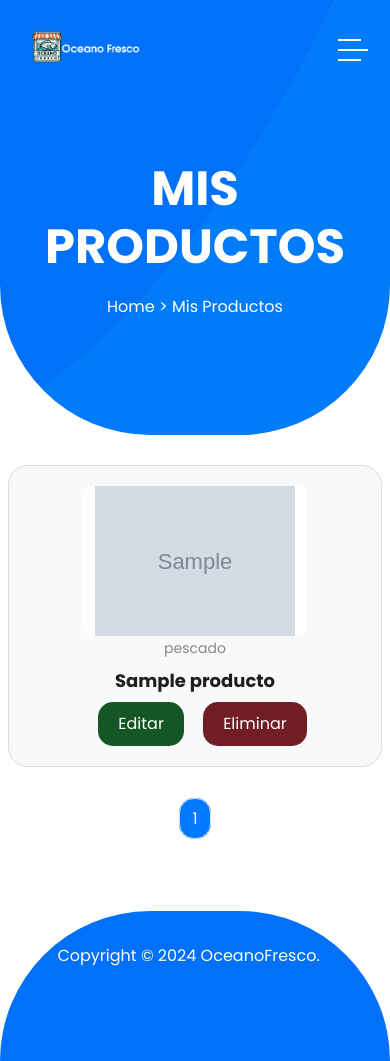
After one commit to denzelbautista/web-oceanofresco, a Flask app: page /misproductos in a window 390 px wide. The commit adds this page. Run offline with Flask 3, Linux system fonts and the light colour scheme; a user stored in the database is signed in; tables that the repository leaves empty hold one stand-in row (values such as "Sample post"); grey boxes marked "Sample" are stand-in pictures; some libraries are stand-ins or nearby versions.

Commit message:
fix phone y add my products

```diff
--- a/app.py
+++ b/app.py
@@ -105,6 +105,29 @@ def get_productos():
         print(sys.exc_info())
         return jsonify({'success': False, 'message': 'Error obteniendo productos'}), 500
 
+@app.route('/productos_por_usuario', methods=['GET'])
+@login_required
+def get_productos_por_usuario():
+    try:
+        usuario_id = current_user.id  # Asumiendo que current_user tiene un atributo id
+        productos = Producto.query.filter_by(vendedor_id=usuario_id).all()  # Filtra productos por usuario_id
+        productos_list = []
+        for producto in productos:
+            if hasattr(producto, 'imagen_producto') and producto.imagen_producto:  # Verifica si el campo imagen existe y tiene contenido
+                productos_list.append({
+                    'id': producto.id,
+                    'nombre': producto.nombre,
+                    'descripcion': producto.descripcion,
+                    'precio': producto.precio,
+                    'categoria': producto.categoria,
+                    'stock': producto.stock,
+                    'imagen_producto': producto.imagen_producto
+                })
+        return jsonify({'success': True, 'productos': productos_list}), 200
+    except Exception as e:
+        print(sys.exc_info())
+        return jsonify({'success': False, 'message': 'Error obteniendo productos por usuario'}), 500
+
 @app.route('/productos/<id>', methods=['GET'])
 def get_producto(id):
     try:
--- a/static/css/carrito.css
+++ b/static/css/carrito.css
@@ -102,6 +102,7 @@ footer{
 
 #checkout-button{
     background-color: #0d6efd;
-    border-radius: 10px;
+    border-radius: 15px;
     color: white;
+    border: none;
 }
--- /dev/null
+++ b/static/css/misproductos.css
@@ -0,0 +1,139 @@
+.containermisproductos {
+    /* quiero que izquierda derecha y abajo tengan 20 y arriba tenga 25*/
+    padding: 30px 20px 20px 20px;
+}
+
+.row {
+    justify-content: space-between;
+    display: flex;
+}
+
+.product-card {
+    border: 1px solid #ddd;
+    border-radius: 20px;
+    padding: 20px;
+    text-align: center;
+
+    margin-bottom: 10px;
+
+    transition: box-shadow 0.3s ease;
+    background-color: #f8f9fa;
+    display: flex;
+    flex-direction: column;
+    align-items: center;
+    justify-content: space-between;
+}
+
+.product-card:hover {
+    box-shadow: 0 0 15px rgba(0, 0, 0, 0.2);
+}
+
+.product-image {
+    width: 100%;
+    height: 150px;
+    object-fit: contain;
+    background-color: #ffffff;
+    border-radius: 10px;
+}
+
+.product-category {
+    font-size: 14px;
+    color: #888;
+}
+
+.product-name {
+    font-size: 18px;
+    font-weight: bold;
+    margin: 10px 0;
+}
+
+.product-price {
+    font-size: 16px;
+    color: #e74c3c;
+    margin-bottom: 10px;
+}
+
+.edit-button {
+    margin-left: 15px;
+    display: inline-block;
+    padding: 10px 20px;
+    background-color: #155724;
+    color: white;
+    border: none;
+    border-radius: 15px;
+    cursor: pointer;
+    text-decoration: none;
+}
+
+.delete-button {
+    margin-left: 15px;
+    display: inline-block;
+    padding: 10px 20px;
+    background-color: #721c24;
+    border: none;
+    color: white;
+    border-radius: 15px;
+    cursor: pointer;
+    text-decoration: none;
+}
+
+.buy-button:hover {
+    background-color: #0056b3;
+}
+
+.pagination {
+    display: flex;
+    justify-content: center;
+    list-style: none;
+    padding: 0;
+}
+
+.pagination li {
+    margin: 0 5px;
+}
+
+.pagination a {
+    padding: 8px 12px;
+    border: 1px solid #ddd;
+    border-radius: 15px;
+    text-decoration: none;
+}
+
+.pagination a:hover {
+    background-color: #f1f1f1;
+}
+
+.is_active {
+    background-color: #007bff;
+    color: #fff;
+    border-color: #007bff;
+}
+
+@media (max-width: 768px) {
+    .product-card {
+        flex: 0 0 100%;
+        max-width: 100%;
+    }
+}
+
+@media (min-width: 769px) and (max-width: 992px) {
+    .product-card {
+        flex: 0 0 48%;
+        max-width: 48%;
+    }
+}
+
+@media (min-width: 993px) {
+    .product-card {
+        flex: 0 0 23%;
+        max-width: 23%;
+    }
+}
+
+.pagination {
+    margin-top: 30px;
+}
+
+footer {
+    margin-top: 60px;
+}
--- a/static/js/carrito.js
+++ b/static/js/carrito.js
@@ -1,5 +1,6 @@
 document.addEventListener('DOMContentLoaded', function () {
     let cart = JSON.parse(localStorage.getItem('cart')) || [];
+    const alertBox = document.getElementById('alert');
 
     function saveCart() {
         localStorage.setItem('cart', JSON.stringify(cart));
@@ -46,6 +47,9 @@ document.addEventListener('DOMContentLoaded', function () {
                 alertBox.classList.add('alert-danger');
                 alertBox.innerText = 'Cantidad excede stock del producto';
                 event.target.value = cart[index].cantidad;
+                setTimeout(() => {
+                    alertBox.style.display = 'none';
+                }, 1000);
                 return;
             }
         }
--- a/static/js/comprar.js
+++ b/static/js/comprar.js
@@ -1,6 +1,6 @@
 document.addEventListener('DOMContentLoaded', async function () {
     const carrito = JSON.parse(localStorage.getItem('cart')) || [];
-    const numeroTelefono = "980817837"; // Tu número de teléfono
+    const numeroTelefono = "+51980817837"; // Tu número de teléfono
 
     // Carrito productos
     const productosCarrito = document.getElementById('productos-carrito');
--- a/static/js/detallesproducto.js
+++ b/static/js/detallesproducto.js
@@ -35,6 +35,9 @@ document.addEventListener('DOMContentLoaded', function () {
                         alertBox.classList.remove('alert-success');
                         alertBox.classList.add('alert-danger');
                         alertBox.innerText = 'Cantidad excede stock del producto';
+                        setTimeout(() => {
+                            alertBox.style.display = 'none';
+                        }, 1000);
                         return;
                     }
 
@@ -43,7 +46,7 @@ document.addEventListener('DOMContentLoaded', function () {
                         alertBox.style.display = 'block';
                         alertBox.classList.remove('alert-success');
                         alertBox.classList.add('alert-again');
-                        alertBox.innerText = 'Producto ya agregado, modificar en carrito';
+                        alertBox.innerText = 'Producto ya agregado, modificar cantidad en carrito';
 
                                   // Ocultar el alertBox después de 5 segundos (5000 milisegundos)
                     setTimeout(() => {
--- /dev/null
+++ b/static/js/misproductos.js
@@ -0,0 +1,84 @@
+document.addEventListener('DOMContentLoaded', function () {
+    const container = document.getElementById('misproductos-container');
+    const pagination = document.querySelector('.pagination');
+    const itemsPerPage = 12;
+    let currentPage = 1;
+    let productos = [];
+
+    function fetchProductos() {
+        fetch('/productos_por_usuario')
+            .then(response => response.json())
+            .then(data => {
+                if (data.success) {
+                    productos = data.productos;
+                    renderProductos();
+                    setupPagination();
+                } else {
+                    alert('Error al cargar productos.');
+                }
+            })
+            .catch(error => console.error('Error:', error));
+    }
+
+    function renderProductos() {
+        const container = document.getElementById('misproductos-container');
+        container.innerHTML = '';
+        const start = (currentPage - 1) * itemsPerPage;
+        const end = start + itemsPerPage;
+        const paginatedProductos = productos.slice(start, end);
+
+        paginatedProductos.forEach(producto => {
+            const productoDiv = document.createElement('div');
+            if (producto.stock >= 1) {
+                productoDiv.className = 'product-card';
+
+                productoDiv.innerHTML = `
+                    <div class="item">
+                        <div class="thumb">
+                            <img class="product-image" src="${producto.imagen_producto}" alt="${producto.nombre}">
+                        </div>
+                        <div class="down-content">
+                            <span class="product-category">${producto.categoria}</span>
+                            <h4 class="product-name">${producto.nombre}</h4>
+                            <button class="edit-button" data-id="${producto.id}">Editar</button>
+                            <button class="delete-button" data-id="${producto.id}">Eliminar</button>
+                        </div>
+                    </div>
+                `;
+                container.appendChild(productoDiv);
+
+            }
+        });
+
+        document.querySelectorAll('.buy-button').forEach(button => {
+            button.addEventListener('click', function () {
+                const productId = this.getAttribute('data-id');
+                window.location.href = `/detallesproducto?id=${productId}`;
+            });
+        });
+    }
+
+
+    function setupPagination() {
+        pagination.innerHTML = '';
+        const pageCount = Math.ceil(productos.length / itemsPerPage);
+
+        for (let i = 1; i <= pageCount; i++) {
+            const li = document.createElement('li');
+            const a = document.createElement('a');
+            a.textContent = i;
+            a.href = '#';
+            if (i === currentPage) a.classList.add('is_active');
+            a.addEventListener('click', function (e) {
+                e.preventDefault();
+                currentPage = i;
+                renderProductos();
+                setupPagination();
+            });
+            li.appendChild(a);
+            pagination.appendChild(li);
+        }
+    }
+
+    fetchProductos();
+});
--- a/templates/base.html
+++ b/templates/base.html
@@ -48,14 +48,15 @@
                         <!-- ***** Menu Start ***** -->
                         <ul class="nav">
                             <li><a href="{{ url_for('views.index') }}" class="active">Inicio</a></li>
-                            <li><a href="{{ url_for('views.shop') }}">Tienda</a></li>
 
                             {% if current_user.is_authenticated %}
+                            <li><a href="{{ url_for('views.misproductos') }}">Mis Productos</a></li>
                             <li><a href="{{ url_for('views.registroproducto') }}">Añadir Producto</a></li>
                             <li><a href="{{ url_for('views.profile') }}">Mi Perfil</a></li>
                             <li><a href="#" id="logout-button">Cerrar sesión</a></li>
                             <!-- Agrega un ID al botón de cerrar sesión -->
                             {% else %}
+                            <li><a href="{{ url_for('views.shop') }}">Tienda</a></li>
                             <li><a href="{{ url_for('views.carrito') }}">Carrito</a></li>
                             <li><a href="{{ url_for('views.register') }}">Regístrate</a></li>
                             <li><a href="{{ url_for('views.login') }}">Inicia sesión</a></li>
--- /dev/null
+++ b/templates/misproductos.html
@@ -0,0 +1,35 @@
+<!-- index.html -->
+{% extends "base.html" %}
+
+{% block content %}
+<head>
+    <!-- css propios -->
+    <link rel="stylesheet" href="{{ url_for('static', filename='css/misproductos.css') }}">
+</head>
+
+
+<div class="page-heading header-text">
+    <div class="container">
+        <div class="row">
+            <div class="col-lg-12">
+                <h3>Mis Productos</h3>
+                <span class="breadcrumb"><a href="#">Home</a> > Mis Productos</span>
+            </div>
+        </div>
+    </div>
+</div>
+
+<div class="containermisproductos">
+    <div class="row" id="misproductos-container">
+      <!-- Aquí se cargarán los productos del usuario logueado dinámicamente -->
+    </div>
+    <ul class="pagination">
+      <!-- Aquí se agregarán los enlaces de paginación dinámicamente -->
+    </ul>
+  </div>
+
+
+<!-- javascript propios -->
+<script src="{{ url_for('static', filename='js/misproductos.js') }}"></script>
+
+{% endblock %}
--- a/views.py
+++ b/views.py
@@ -42,6 +42,11 @@ def detallesproducto():
 def registroproducto():
     return render_template('registroproducto.html')
 
+@views_bp.route('/misproductos')
+@login_required
+def misproductos():
+    return render_template('misproductos.html')
+
 @views_bp.route('/profile')
 @login_required
 def profile():
```
